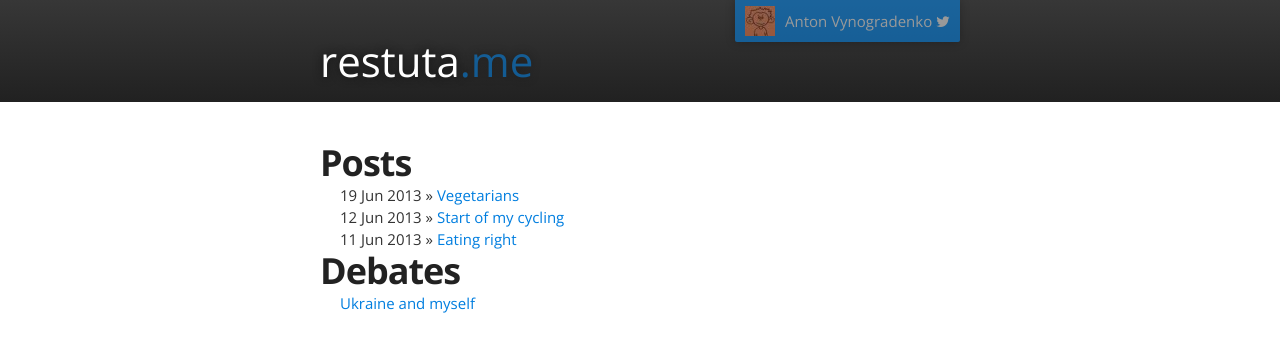
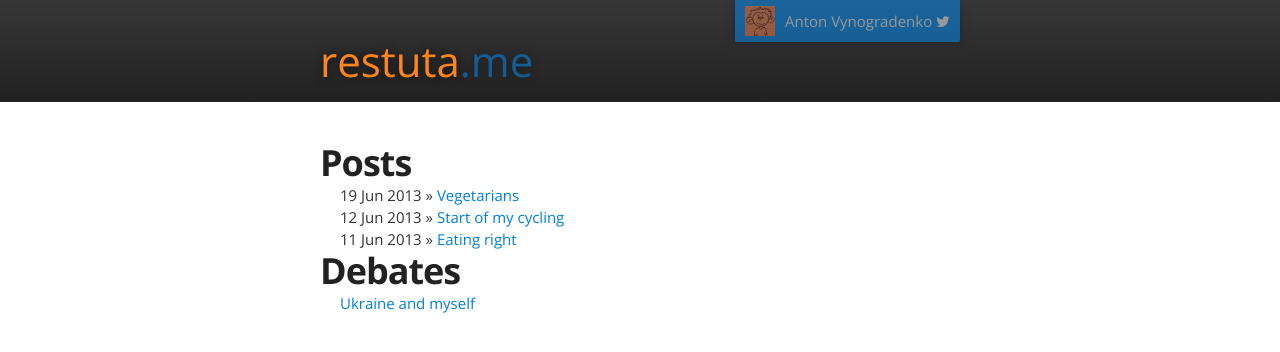
Before and after one commit to Restuta/restuta.github.io, a Jekyll site: the page built from index.html, in a window 1280 px wide. Shown: the top 352 px of the page. Built offline with Jekyll 4.4.1, drawn with Linux system fonts in a browser that asks for light colours; nearby versions of some CDN libraries.

Commit message:
maded restuta to be orange

```diff
--- a/_layouts/default.html
+++ b/_layouts/default.html
@@ -22,10 +22,10 @@
             <a id="forkme_banner" class="opacity50" href="https://twitter.com/Restuta">Anton Vynogradenko
               <span class="fa fa-twitter" aria-hidden="true"></span>
             </a>
-            <h1 id="project_title">restuta<span id="me-domain">.me</span></h1>
+            <h1 id="project_title" class="home-title">restuta<span id="me-domain">.me</span></h1>
           {% else %}
             <a id="forkme_banner" href="/">restuta.me</a>
-            <h1 id="project_title">{{ page.title }}</h1>
+            <h1 id="project_title" class="post-title">{{ page.title }}</h1>
           {% endunless %}
 
           {% if page.tags %}
--- a/css/stylesheet.css
+++ b/css/stylesheet.css
@@ -321,11 +321,18 @@
 
 #project_title {
   margin: 0;
-  color: #fff;
   font-size: 42px;
   font-weight: 400;
   text-shadow: #111 0px 0px 10px;
   letter-spacing: 0px;
+}
+
+.home-title {
+  color:#FF851B;
+}
+
+.post-title {
+  color: #fff;
 }
 
 #project_tagline {
```
Also changed, not shown: index.html (line endings or trailing spaces).
